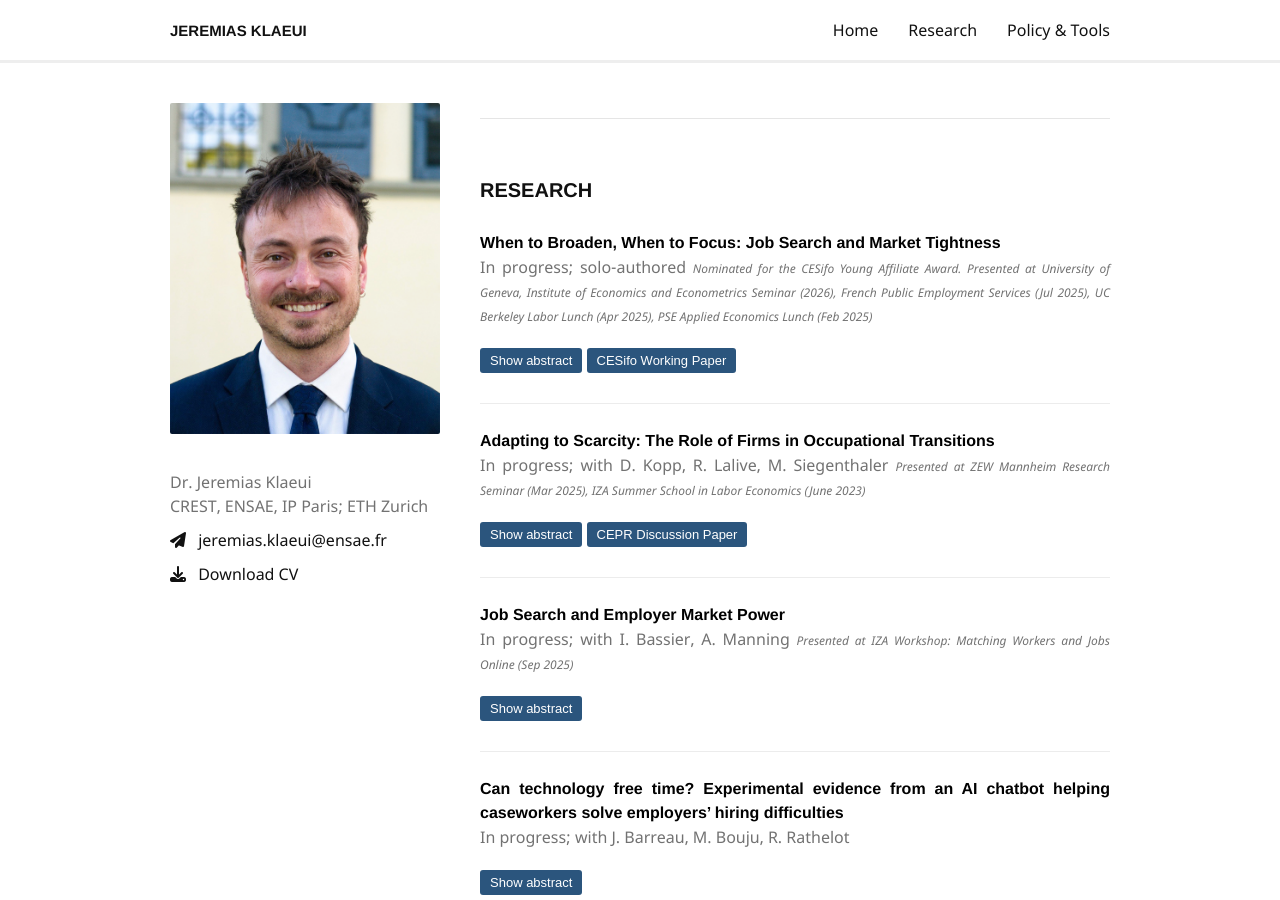
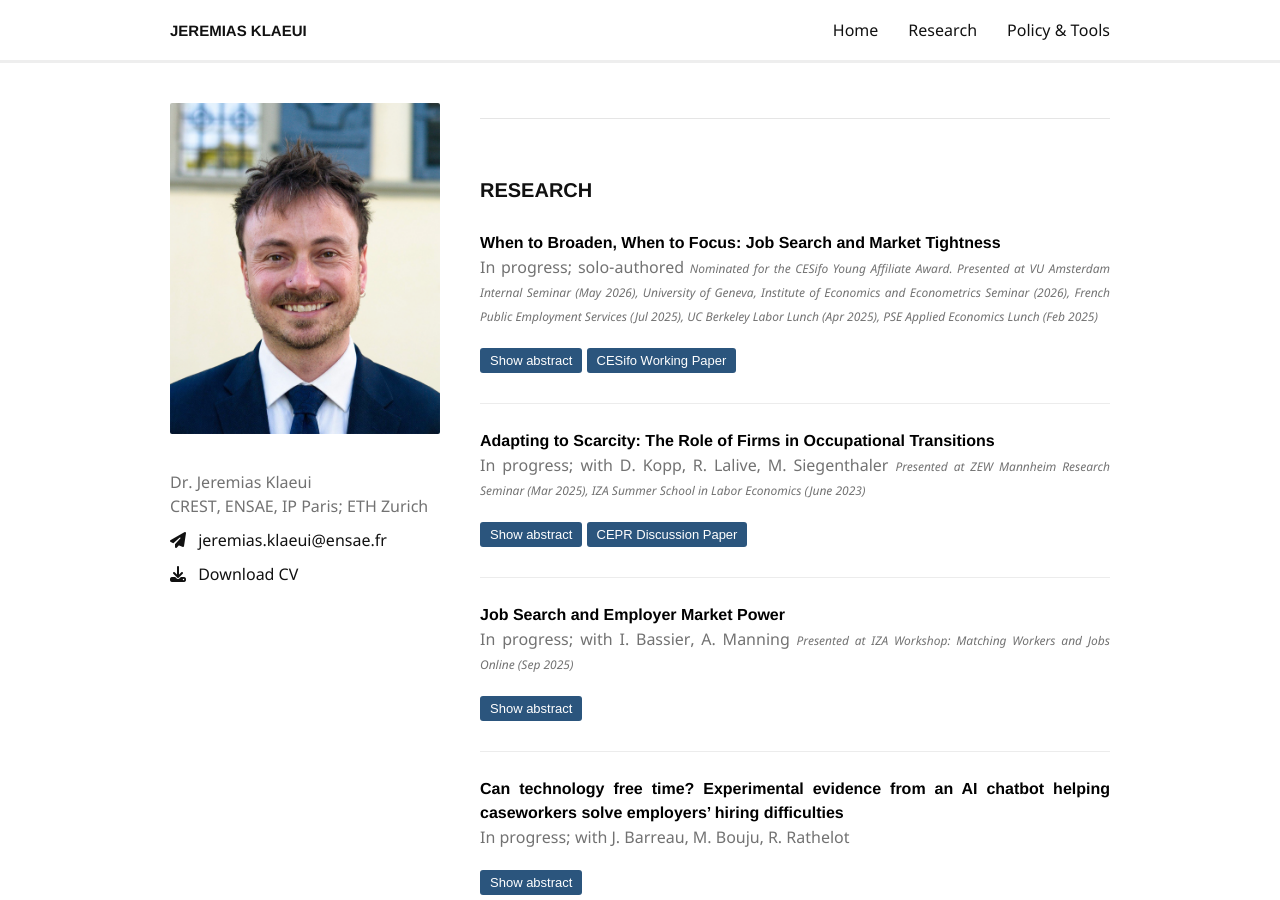
Before and after one commit to jklaeui/jklaeui.github.io, a Jekyll site: the page built from index.md, in a window 1280 px wide and 900 px high, scrolled down 468 px. Built offline with Jekyll 4.4.1, drawn with Linux system fonts in a browser that asks for light colours; nearby versions of some CDN libraries; our own code applies the rules of GitHub Pages for plain Markdown files.

Commit message:
Add VU Amsterdam Internal Seminar (May 2026) to solo paper presentations
Co-Authored-By: Claude Opus 4.8 (1M context) <noreply@anthropic.com>

```diff
--- a/index.md
+++ b/index.md
@@ -17,7 +17,7 @@ Together with Michael Siegenthaler, we analyse early impacts of large language m
 
 #### When to Broaden, When to Focus: Job Search and Market Tightness
 In progress; solo-authored
-<span class="presentation-info">*Nominated for the CESifo Young Affiliate Award. Presented at University of Geneva, Institute of Economics and Econometrics Seminar (2026), French Public Employment Services (Jul 2025), UC Berkeley Labor Lunch (Apr 2025), PSE Applied Economics Lunch (Feb 2025)*</span>
+<span class="presentation-info">*Nominated for the CESifo Young Affiliate Award. Presented at VU Amsterdam Internal Seminar (May 2026), University of Geneva, Institute of Economics and Econometrics Seminar (2026), French Public Employment Services (Jul 2025), UC Berkeley Labor Lunch (Apr 2025), PSE Applied Economics Lunch (Feb 2025)*</span>
 
 <button class="show-button" onclick="toggleAbstract('abstract_click_search_scopes')">Show abstract</button> <a href="https://www.ifo.de/DocDL/cesifo1_wp12744.pdf" target="_blank"><button class="show-button">CESifo Working Paper</button></a>
 <div id="abstract_click_search_scopes" class="abstract">
```
